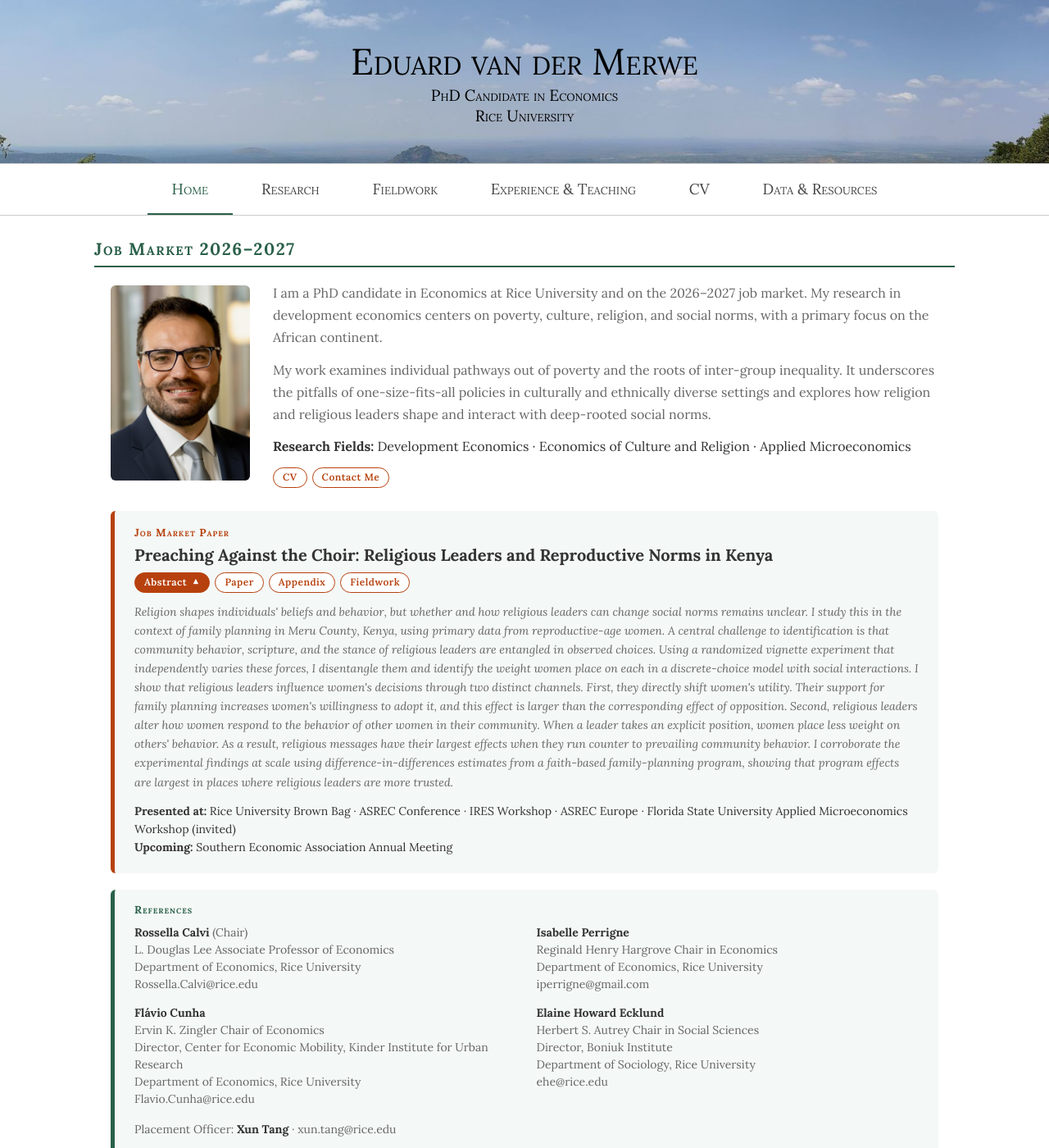
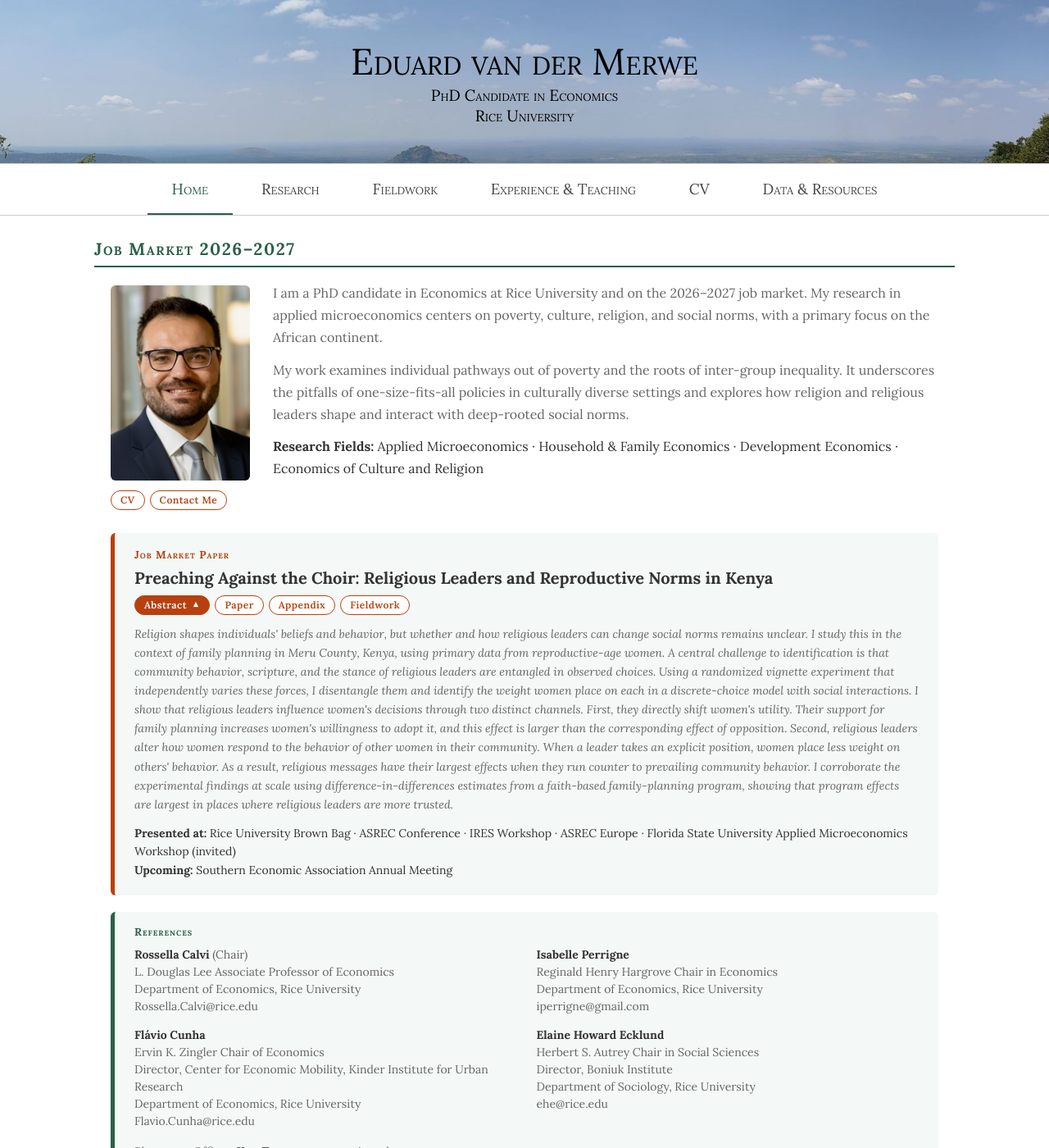
Before and after one commit to EduardvdM/EduardvdM.github.io, a Jekyll site: the page built from index.html, in a window 1280 px wide and 1400 px high. Shown: the whole window at 82% size. Built offline with Jekyll 4.4.1, drawn with Linux system fonts in a browser that asks for light colours; some of the changed text lies outside the part shown.

Commit message:
Lead with applied microeconomics and drop the development-only title
Reorder research fields (Applied Microeconomics, Household & Family
Economics, Development Economics, Economics of Culture and Religion),
make the homepage title just the name, say culture rather than ethnic,
and describe the research as mostly in Africa.

Co-Authored-By: Claude Opus 5.5 <noreply@anthropic.com>

```diff
--- a/_includes/head.html
+++ b/_includes/head.html
@@ -72,7 +72,7 @@
 				"jobTitle": "PhD Candidate in Economics",
 				"affiliation": { "@type": "CollegeOrUniversity", "name": "Rice University", "url": "https://www.rice.edu" },
 				"alumniOf": { "@type": "CollegeOrUniversity", "name": "University of Pretoria", "url": "https://www.up.ac.za" },
-				"knowsAbout": ["Development Economics", "Economics of Culture and Religion", "Applied Microeconomics"],
+				"knowsAbout": ["Applied Microeconomics", "Household and Family Economics", "Development Economics", "Economics of Culture and Religion"],
 				"email": "mailto:e.vdmerwe@rice.edu",
 				"sameAs": [
 					"https://scholar.google.com/citations?user=xDPxZXcAAAAJ",
--- a/data.html
+++ b/data.html
@@ -2,7 +2,7 @@
 layout: default
 title: "Data & Resources"
 permalink: /data
-description: "Data from Eduard van der Merwe's research, an Introduction to R video series, and recommended sources on poverty, religion, culture, and conflict in Africa."
+description: "Data from Eduard van der Merwe's research, an Introduction to R video series, and recommended sources on poverty, religion, culture, and conflict, mostly in Africa."
 ---
 <div class="container">
 	<div class="row section featured topspace bottomspace page-pad">
--- a/index.html
+++ b/index.html
@@ -1,8 +1,8 @@
 ---
 layout: default
-title: "Eduard van der Merwe | Development Economist"
+title: "Eduard van der Merwe"
 full_title: true
-description: "Eduard van der Merwe, PhD candidate in Economics at Rice University, on the 2026–2027 job market. Research on poverty, culture, and religion in Africa."
+description: "Eduard van der Merwe, PhD candidate in Economics at Rice University, on the 2026–2027 job market. Research on poverty, culture, and religion, mostly in Africa."
 ---
 <div class="container">
 
@@ -16,11 +16,11 @@ description: "Eduard van der Merwe, PhD candidate in Economics at Rice Universit
 				<!-- Small copy of headshot_EvdM.jpg (the full-size photo is used for link previews and search results) -->
 				<img src="/assets/images/headshot_EvdM-400.jpg" width="400" height="560" alt="Eduard van der Merwe">
 				<p>I am a PhD candidate in Economics at Rice University{% if site.job_market %} and on the 2026&ndash;2027 job market{% else %} in Houston, Texas{% endif %}.
-				My research in development economics centers on poverty, culture, religion, and social norms, with a primary focus on the African continent.</p>
+				My research in applied microeconomics centers on poverty, culture, religion, and social norms, with a primary focus on the African continent.</p>
 				<p>My work examines individual pathways out of poverty and the roots of inter-group inequality.
-				It underscores the pitfalls of one-size-fits-all policies in culturally and ethnically diverse settings
+				It underscores the pitfalls of one-size-fits-all policies in culturally diverse settings
 				and explores how religion and religious leaders shape and interact with deep-rooted social norms.</p>
-				<p class="about-fields"><strong>Research Fields:</strong> Development Economics &middot; Economics of Culture and Religion &middot; Applied Microeconomics</p>
+				<p class="about-fields"><strong>Research Fields:</strong> Applied Microeconomics &middot; Household &amp; Family Economics &middot; Development Economics &middot; Economics of Culture and Religion</p>
 				<div class="paper-actions home-intro-actions">
 					<a class="paper-btn" href="/assets/Curriculum_Vitae_EvdM.pdf">CV</a>
 					{%- if site.job_market %}
@@ -103,7 +103,7 @@ description: "Eduard van der Merwe, PhD candidate in Economics at Rice Universit
 				<a class="theme-card" href="/research#heritage-of-hunger">
 					<span class="theme-icon">{% include icon.html name="scale-unbalanced" %}</span>
 					<h3 class="theme-title">Poverty &amp; Inequality</h3>
-					<p class="theme-text">Who is left behind: within households, across ethnic groups, and among refugees.</p>
+					<p class="theme-text">Who is left behind: within households, across cultures, and among refugees.</p>
 				</a>
 				<a class="theme-card" href="/research#climate-change-and-child-malnutrition">
 					<span class="theme-icon">{% include icon.html name="cloud-sun-rain" %}</span>
--- a/research.html
+++ b/research.html
@@ -2,7 +2,7 @@
 layout: default
 title: Research
 permalink: /research
-description: "Research by Eduard van der Merwe: his job market paper on religious leaders and reproductive norms in Kenya, and work on child poverty and conflict in Africa."
+description: "Research by Eduard van der Merwe: his job market paper on religious leaders and reproductive norms in Kenya, and work on child poverty and conflict, mostly in Africa."
 ---
 <div class="container">
 	<div class="row section featured topspace bottomspace page-pad">
```
